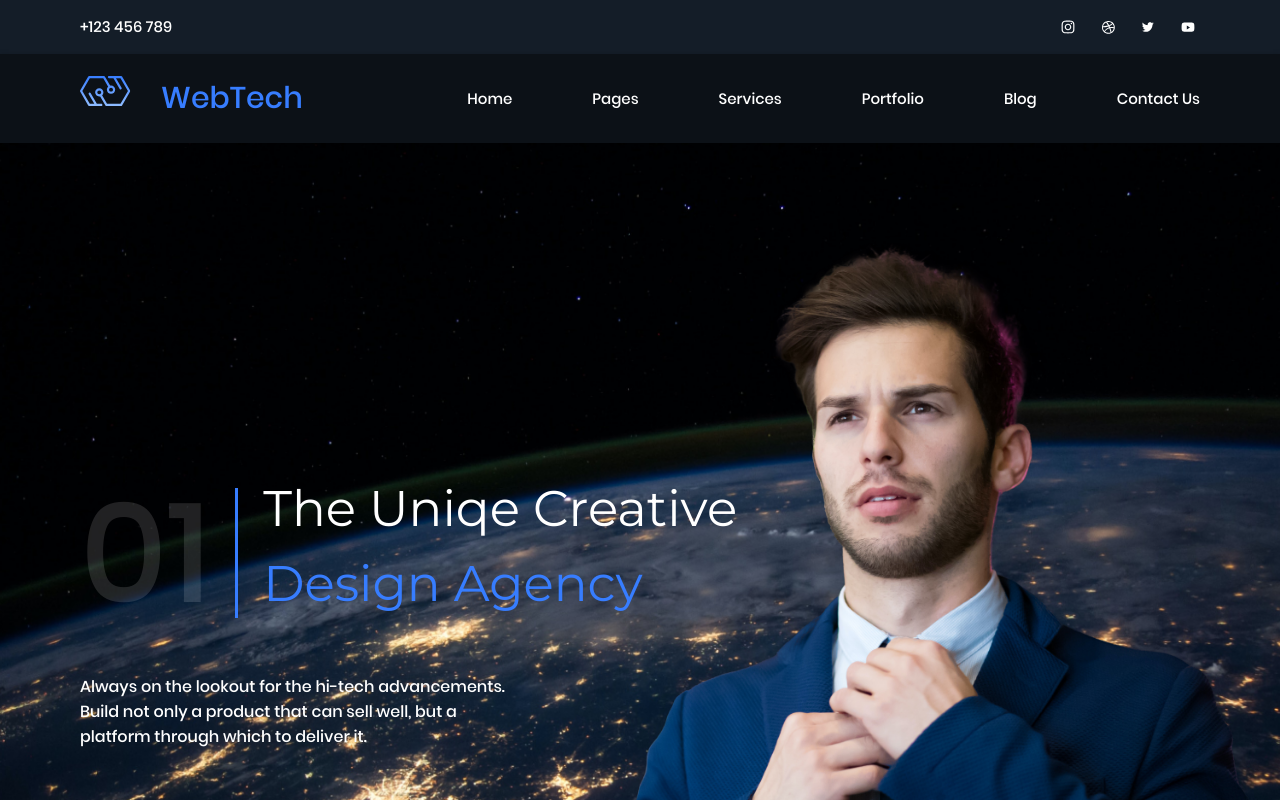
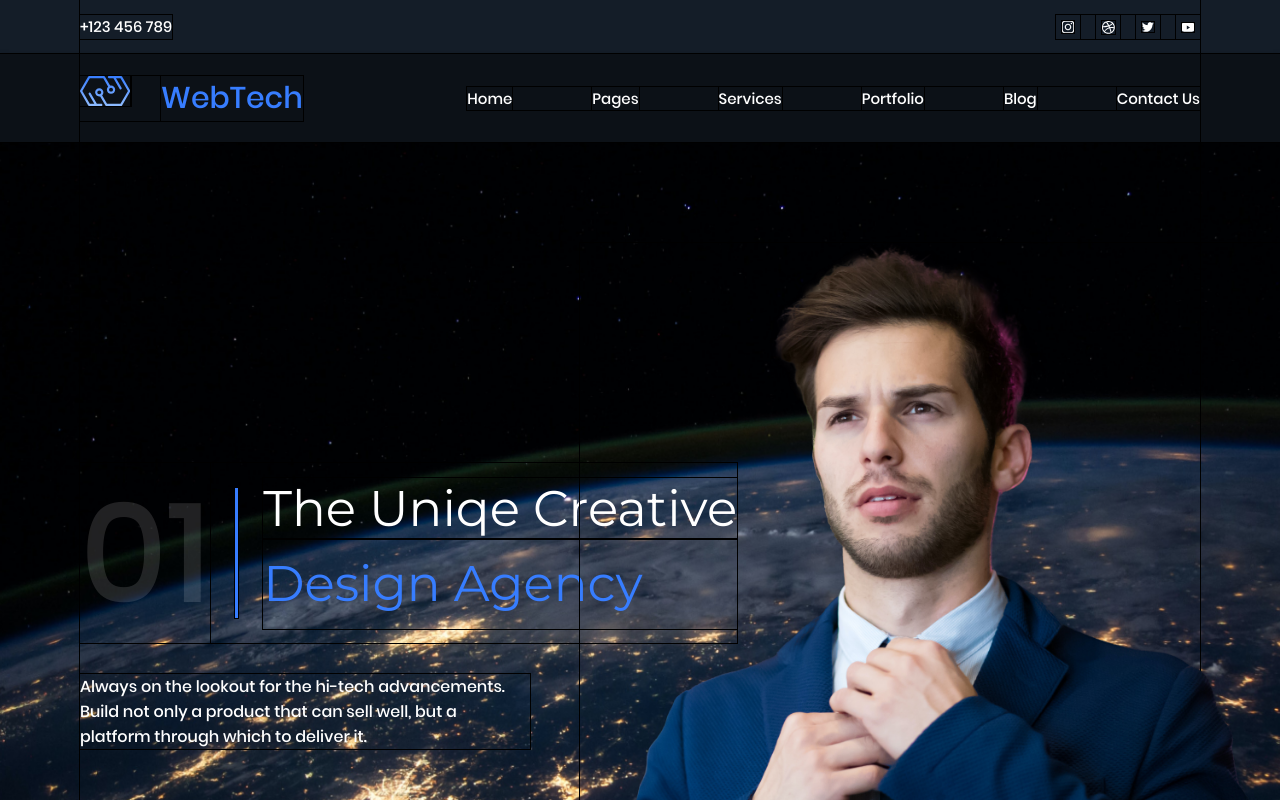
Before and after one commit to Oleg1224/Summary, a plain HTML site: page index.html in a window 1280 px wide. Shown: the top 800 px of the page. Drawn offline with Linux system fonts and the light colour scheme.

Commit message:
Update style.css

```diff
--- a/style.css
+++ b/style.css
@@ -3,6 +3,7 @@
     margin: 0;
     border: 0;
     text-decoration: none;
+    outline: 1px solid black;
 }
 @font-face {
     font-family: Poppins;
```
